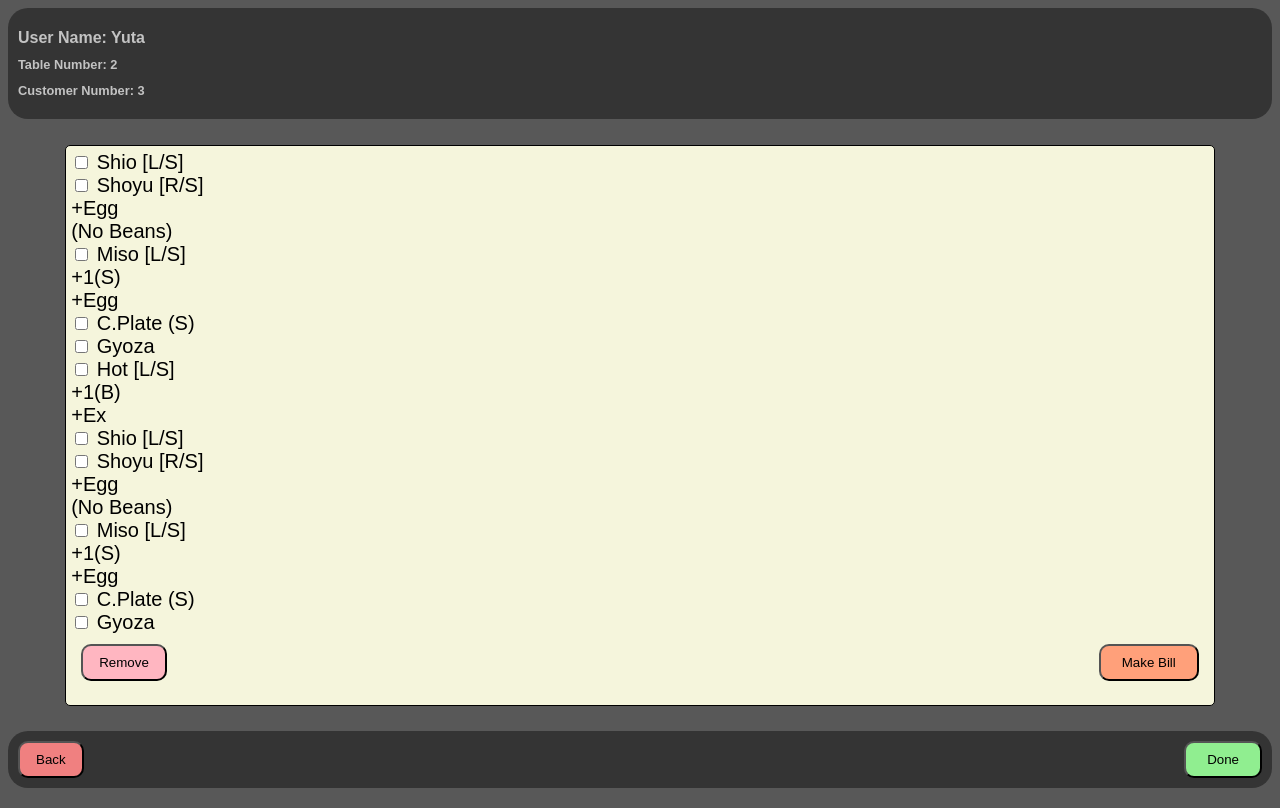
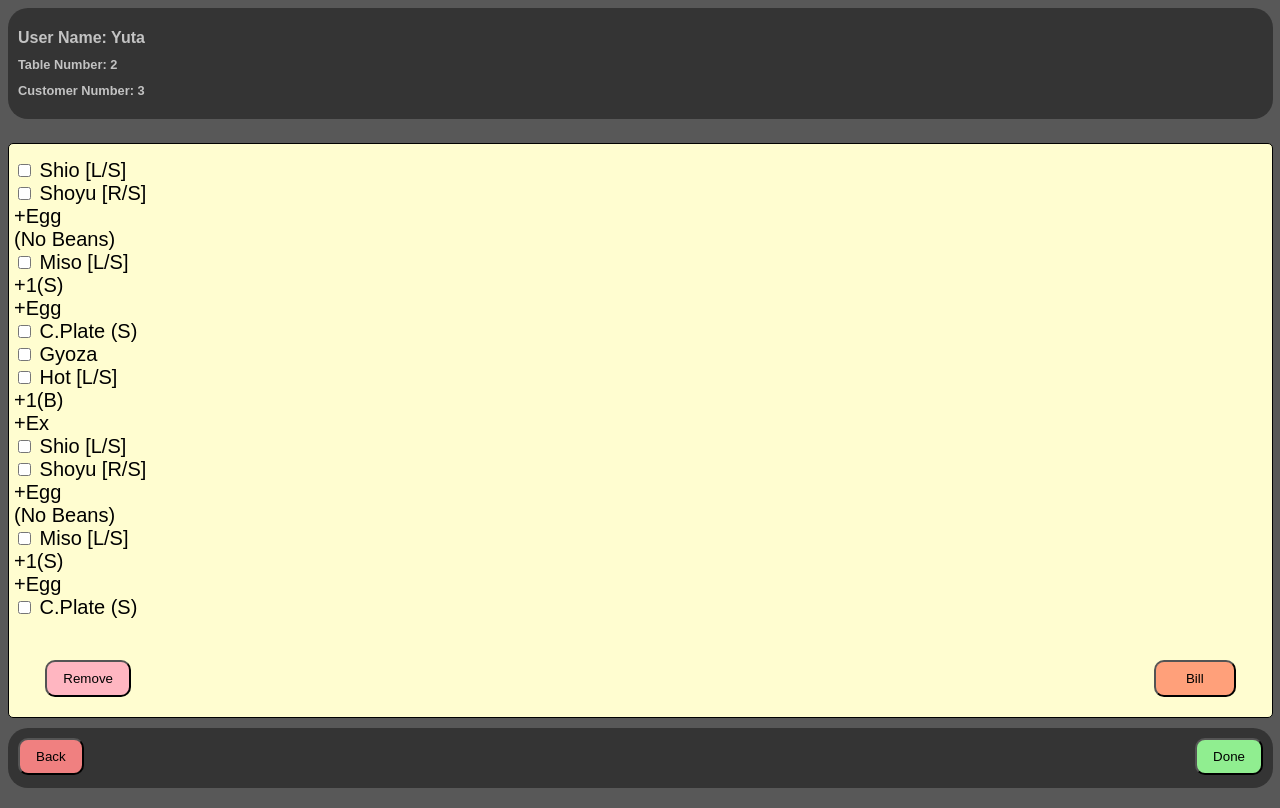
Before and after one commit to Yutakasugai/POS_FrontEndDesign, a plain HTML site: page server_view.html in a window 1280 px wide. Drawn offline with Linux system fonts and the light colour scheme; a web font is replaced by a local one.

Commit message:
Not Complete

```diff
--- a/css/server_view.css
+++ b/css/server_view.css
@@ -1,30 +1,29 @@
 html, body {
     background: #585858;
     font-family: "Kaisei Tokumin", Sans-Serif;
-    position: sticky;
-    overflow-y: scroll;
+    position: fixed;
     height: 100%;
+    width: 100%;
 }
 
 .wrapper{
     height:100%;
-    position: sticky;
+    width: 100%;
     display: grid;
-    grid-template-rows: 125px auto auto 90px;
+    grid-template-rows: 125px auto 80px;
 }
 
-/* User Info & Phone and Take Out buttons */
+/* User Info*/
 .page-container {
     grid-row: 1;
     display: grid;
-    grid-template-columns: 1fr 0.1fr 1fr;
     background-color: #343434;
     border-radius: 20px;
     padding: 10px;
     color: #c3c3c3;
     align-self: flex-start;
+    margin-right: 15px;
 }
-
 
 .page-container button{
     margin-top: 4px;
@@ -37,49 +36,49 @@ html, body {
     /* padding: 3px; */
 }
 
-
-
-
-
-
 /* Display: 0; does not do anything else
 width: none; does not do anything as well */
 .customer-orders{
-    width:90%;
-    height: 94%;
+    grid-row: 2;
+    display: grid;
+    height: auto;
     padding: 5px;
     border-radius: 5px;
     border-width: 10px;
-    border: 1px solid black;
-    background-color: beige;
-    margin:auto;
-    flex: 1;
-    overflow:auto;
-    overflow-y: scroll;
-    position:relative;
-    grid-row:2;
+    background-color: #fffdd0;
+    grid-template-columns: 100%;
+    grid-template-rows: 88% 12%;
+    border-width: 1.5px;
+    border-style: solid;
+    border-color: black;
+    margin-top: 10px;
+    margin-bottom: 10px;
+    margin-right: 15px;
+}
+
+.customer-container{
+    height: auto;
+
 }
 
 .scrollable{
-
-    height:88%;
-    margin:auto;
+    grid-row: 1;
+    height: auto;
     color: black;
     font-size: 20px;
-
-    flex: 1;
-    overflow:auto;
     overflow-y: scroll;
     position:relative;
+    margin-top: 10px;
+    margin-bottom: 5px;
+    margin-right: 15px;
 }
 
-
-
 .customer-orders-button {
-    grid-row: 3;
-    display: grid;
-    position: absolute;
-    grid-template-columns: 1fr 0.1fr 1fr;
+    grid-row: 2;
+    display: flex;
+    justify-content: space-between;
+    position: fixed;
+    width: 95%;
     border-radius: 20px;
     padding: 10px;
     color: #c3c3c3;
@@ -101,7 +100,7 @@ width: none; does not do anything as well */
     opacity: 0.5;
   }
 #bill-btn{
-    padding: 9px 21px;
+    padding: 9px 30px;
     background-color: lightsalmon;
     border-radius: 10px;
     border-width: 2.5px;
@@ -115,42 +114,23 @@ width: none; does not do anything as well */
   }
 
 
-
-
-
-
-
-
-
-
-
-
-
-
-
-
-
-
 /* Close btn and Sign Out btn */
 #footer{
-    grid-row: 4;
-    overflow-y: scroll;
-    overflow-x: scroll;
+    grid-row: 3;
     margin-bottom: 20px;
-    align-self: flex-end;
+    display: flex;
+    margin-right: 15px;
 }
 
-
 .btn-container {
-    display: grid;
-    grid-template-columns: 1fr 0.1fr 1fr;
+    display: flex;
+    width: 100%;
     background-color: #343434;
     border-radius: 20px;
     padding: 10px;
     color: #c3c3c3;
+    justify-content: space-between;
 }
-
-
 
 #back-btn{
     padding: 9px 16px;
@@ -159,6 +139,7 @@ width: none; does not do anything as well */
     border-color: black;
     background-color: lightcoral;
     float: left;
+    align-items: flex-start;
 }
 #back-btn:active {
     box-shadow: none;
@@ -166,12 +147,13 @@ width: none; does not do anything as well */
     opacity: 0.5;
   }
 #done-btn{
-    padding: 9px 21px;
+    padding: 9px 16px;
     background-color: lightgreen;
     border-radius: 10px;
     border-width: 2.5px;
     border-color: black;
     float: right;
+    align-items: flex-end;
 }
 #done-btn:active {
     box-shadow: none;
--- a/server_view.html
+++ b/server_view.html
@@ -21,6 +21,7 @@
     </div>
 
     <div class="customer-orders">
+      <div class="customer-container">
         <div class="scrollable">
             <input type="checkbox" id="1" name="order1" value="0">
             <label for="order1"> Shio [L/S] </label><br>
@@ -42,10 +43,8 @@
             <label for="order3"> Miso [L/S] <br> +1(S) <br> +Egg</label><br>
             <input type="checkbox" id="4" name="order4" value="3">
             <label for="order4"> C.Plate (S)</label><br>
-            <input type="checkbox" id="5" name="order5" value="4">
-            <label for="order5"> Gyoza</label><br>
-            <input type="checkbox" id="6" name="order6" value="5">
-            <label for="order6"> Hot [L/S] <br> +1(B) <br> +Ex</label><br>
+          </div>
+
         </div>
 
         <div class="customer-orders-button">
@@ -54,11 +53,10 @@
             </div>
             <div></div>
             <div class="bill">
-              <button id="bill-btn">Make Bill</button>
+              <button id="bill-btn">Bill</button>
             </div>
         </div>
     </div>
-
 
 
 
```
